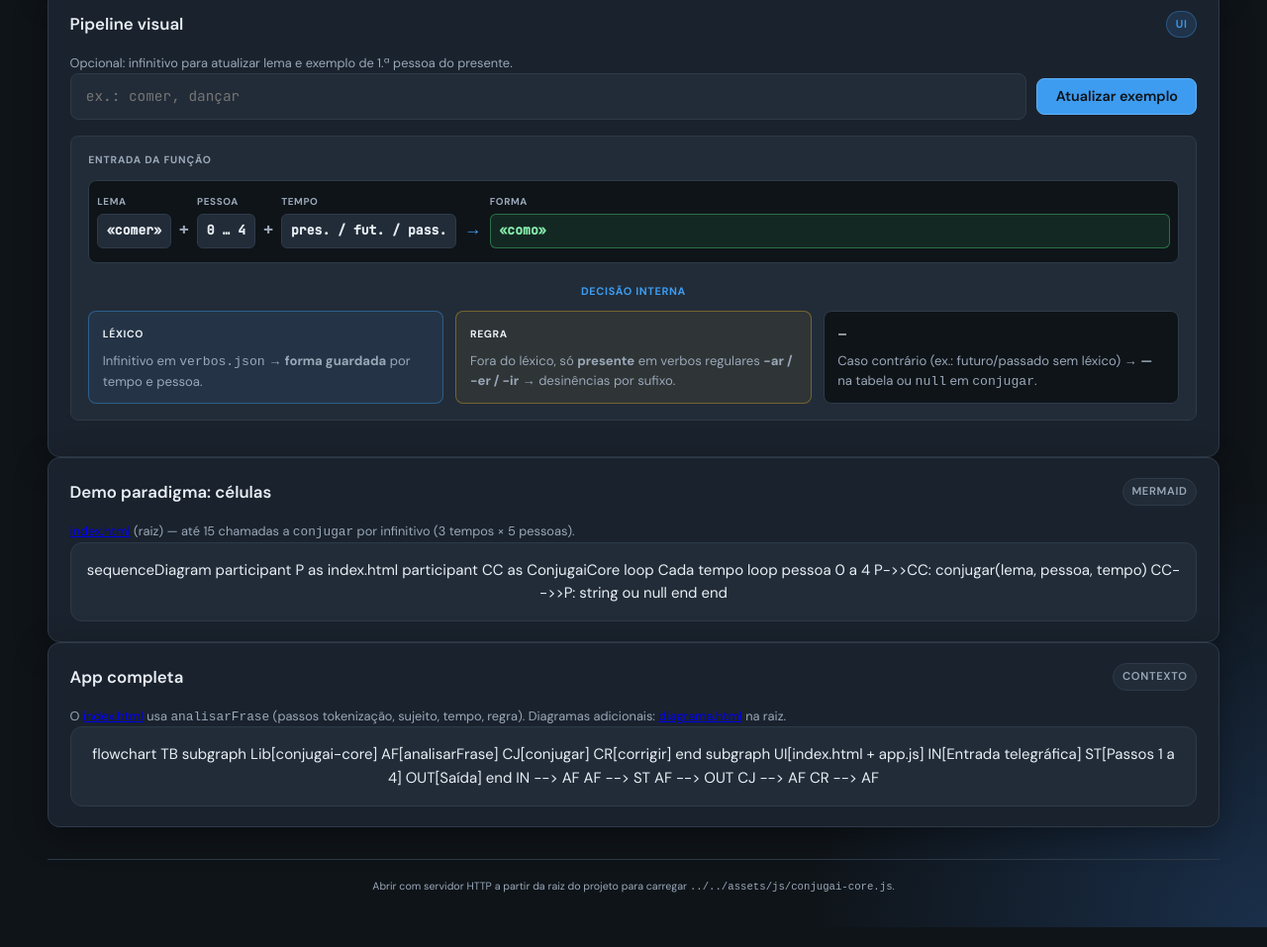
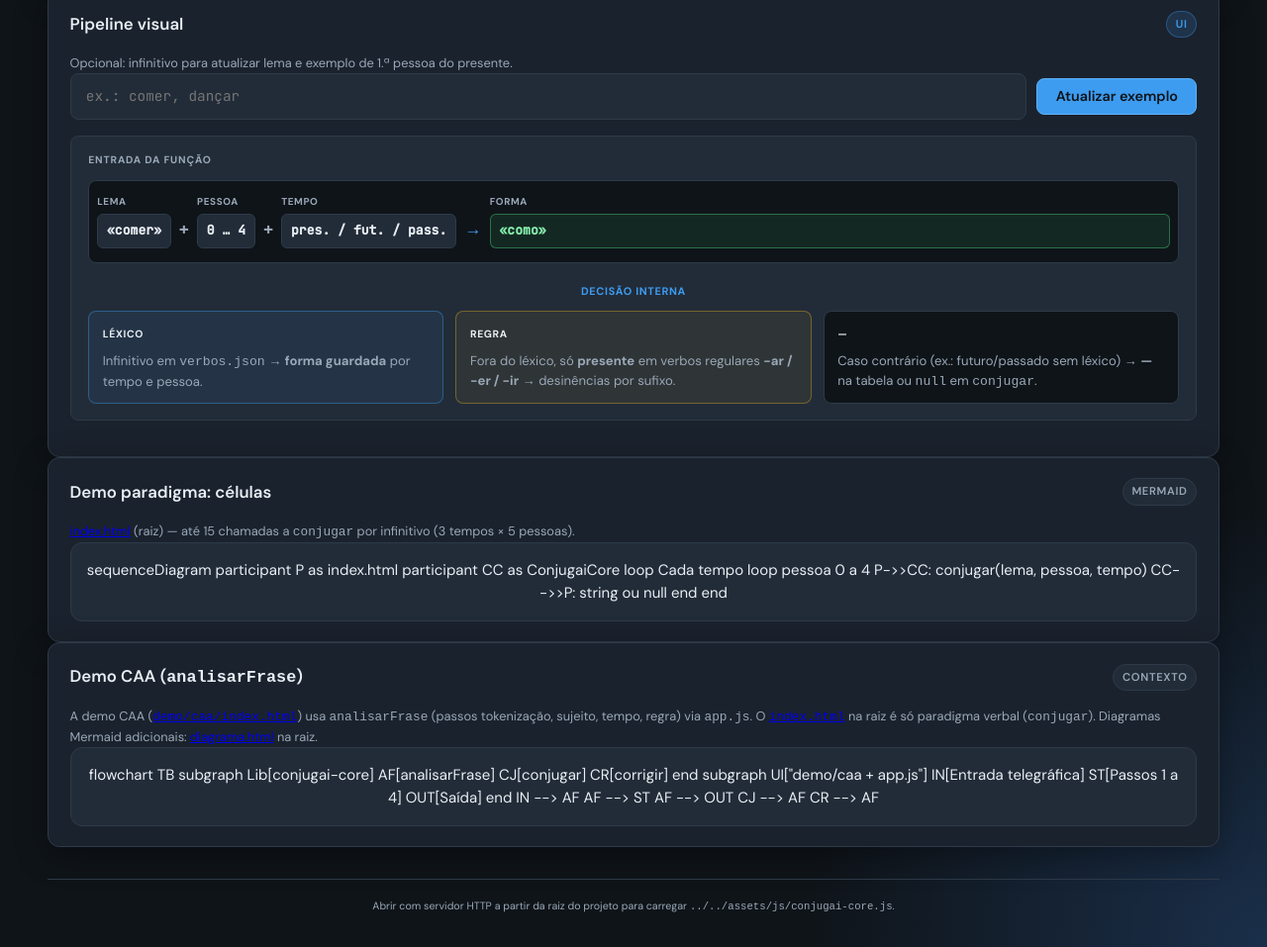
Before and after one commit to aac-ai-lab/conjug.ai, a website: page demo/verbs/diagram.html in a window 1280 px wide. Shown: the part 989-1946 px from the top of the page at 99% size. Drawn offline with Linux system fonts and the light colour scheme; a script that the page names is missing.

Commit message:
Atualiza documentação e links nas demos para maior clareza
- Modifica `.cursorrules`, `README.md`, `demo/caa/index.html`, `demo/verbs/diagram.html` e `docs/diagrama.md` para melhorar a descrição das demos e a navegação entre as páginas.
- Ajusta links em `demo/caa/index.html` e `demo/verbs/diagram.html` para garantir que apontam corretamente para os arquivos relevantes, refletindo a estrutura atual do projeto.

```diff
--- a/demo/caa/index.html
+++ b/demo/caa/index.html
@@ -8,7 +8,7 @@
       content="ConjugAI: tecnologia assistiva para conjugação verbal em comunicação aumentativa (CAA), em português do Brasil — pessoa, tempo e frases telegráficas."
     />
     <title>ConjugAI — Demo de Conjugação</title>
-    <link rel="stylesheet" href="assets/css/styles.css" />
+    <link rel="stylesheet" href="../../assets/css/styles.css" />
     <link rel="preconnect" href="https://fonts.googleapis.com" />
     <link rel="preconnect" href="https://fonts.gstatic.com" crossorigin />
     <link
@@ -209,9 +209,9 @@
       <footer class="app-footer">
         <small>Demonstração educacional · Motor <code>conjugai-core</code> (offline, regras + léxico em <code>vendors/conjugai-core</code>).</small>
         <nav class="footer-nav" aria-label="Documentação">
-          <a href="README.md">README</a>
+          <a href="../../README.md">README</a>
           <span aria-hidden="true">·</span>
-          <a href="vendors/conjugai-core/README.md">conjugai-core</a>
+          <a href="../../vendors/conjugai-core/README.md">conjugai-core</a>
           <span aria-hidden="true">·</span>
           <a href="../../diagrama.html">Diagramas (visual)</a>
           <span aria-hidden="true">·</span>
@@ -408,7 +408,7 @@
       </div>
     </dialog>
 
-    <script src="assets/js/conjugai-core.js" defer></script>
-    <script src="assets/js/app.js" defer></script>
+    <script src="../../assets/js/conjugai-core.js" defer></script>
+    <script src="../../assets/js/app.js" defer></script>
   </body>
 </html>
--- a/demo/verbs/diagram.html
+++ b/demo/verbs/diagram.html
@@ -303,12 +303,14 @@ sequenceDiagram
 
         <section class="panel" aria-labelledby="diagram-h-app">
           <div class="panel-head">
-            <h2 id="diagram-h-app" class="panel-title">App completa</h2>
+            <h2 id="diagram-h-app" class="panel-title">Demo CAA (<code>analisarFrase</code>)</h2>
             <span class="badge">Contexto</span>
           </div>
           <p class="hint" style="margin-top: 0">
-            O <a href="../../index.html">index.html</a> usa <code>analisarFrase</code> (passos tokenização, sujeito,
-            tempo, regra). Diagramas adicionais: <a href="../../diagrama.html">diagrama.html</a> na raiz.
+            A demo CAA (<a href="../../demo/caa/index.html"><code>demo/caa/index.html</code></a>) usa
+            <code>analisarFrase</code> (passos tokenização, sujeito, tempo, regra) via <code>app.js</code>. O
+            <a href="../../index.html"><code>index.html</code></a> na raiz é só paradigma verbal (<code>conjugar</code>).
+            Diagramas Mermaid adicionais: <a href="../../diagrama.html">diagrama.html</a> na raiz.
           </p>
           <div class="diagram-mermaid">
             <div class="mermaid">
@@ -318,7 +320,7 @@ flowchart TB
     CJ[conjugar]
     CR[corrigir]
   end
-  subgraph UI[index.html + app.js]
+  subgraph UI["demo/caa + app.js"]
     IN[Entrada telegráfica]
     ST[Passos 1 a 4]
     OUT[Saída]
```
Also changed, not shown: docs/diagrama.md (+1 -1 lines), README.md, vendors/conjugai-core/README.md, 1 other file.
